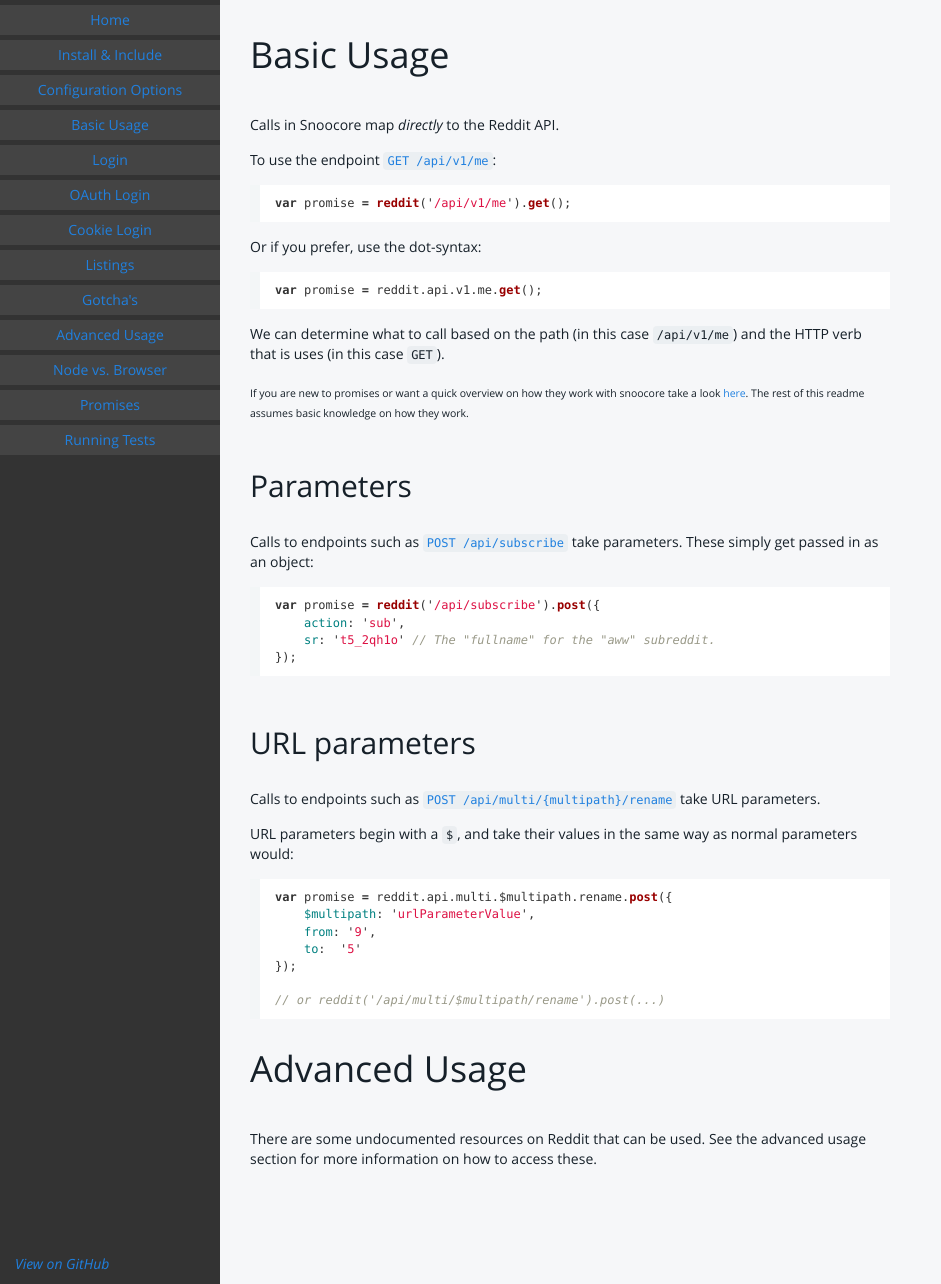
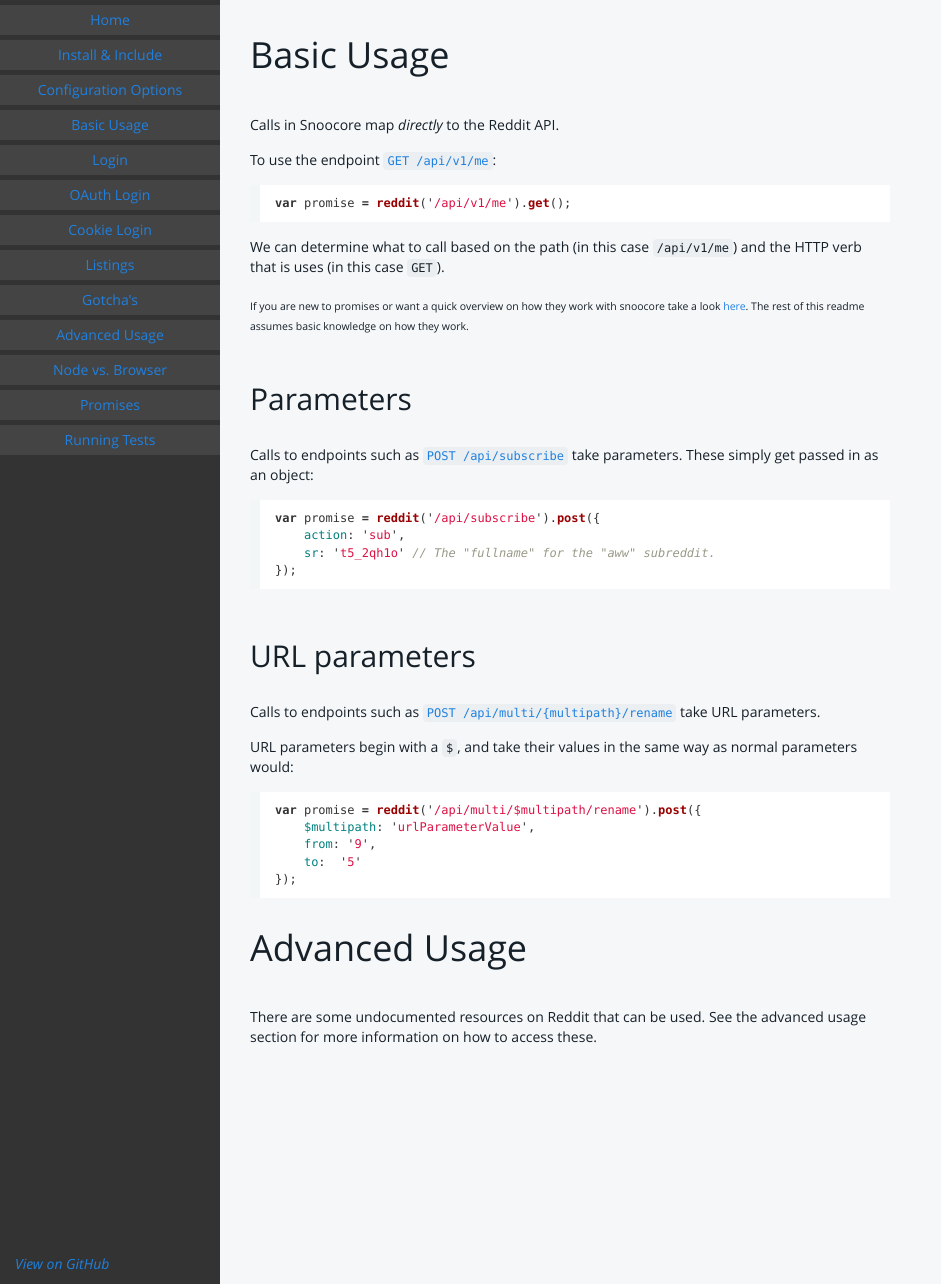
Before and after one commit to terryma/snoocore, a Jekyll site: the page built from basicUsage.md, in a window 1280 px wide. Shown: the whole page, without its empty margins (0-941 px from the left). Built offline with Jekyll 4.4.1, drawn with Linux system fonts in a browser that asks for light colours; Markdown is read by kramdown in place of the engine named in the settings.

Commit message:
remove all references to dot notation; closes #53

````diff
--- a/basicUsage.md
+++ b/basicUsage.md
@@ -11,12 +11,6 @@ To use the endpoint [`GET /api/v1/me`](http://www.reddit.com/dev/api#GET_api_v1_
 
 ```javascript
 var promise = reddit('/api/v1/me').get();
-```
-
-Or if you prefer, use the dot-syntax:
-
-```javascript
-var promise = reddit.api.v1.me.get();
 ```
 
 We can determine what to call based on the path (in this case `/api/v1/me`) and the HTTP verb that is uses (in this case `GET`).
@@ -41,13 +35,11 @@ Calls to endpoints such as [`POST /api/multi/{multipath}/rename`](http://www.red
 URL parameters begin with a `$`, and take their values in the same way as normal parameters would:
 
 ```javascript
-var promise = reddit.api.multi.$multipath.rename.post({
+var promise = reddit('/api/multi/$multipath/rename').post({
     $multipath: 'urlParameterValue',
     from: '9',
     to:  '5'
 });
-
-// or reddit('/api/multi/$multipath/rename').post(...)
 ```
 
 # Advanced Usage
````
Also changed, not shown: advancedUsage.md (+1 -1 lines), gotchas.md (+1 -1 lines).
